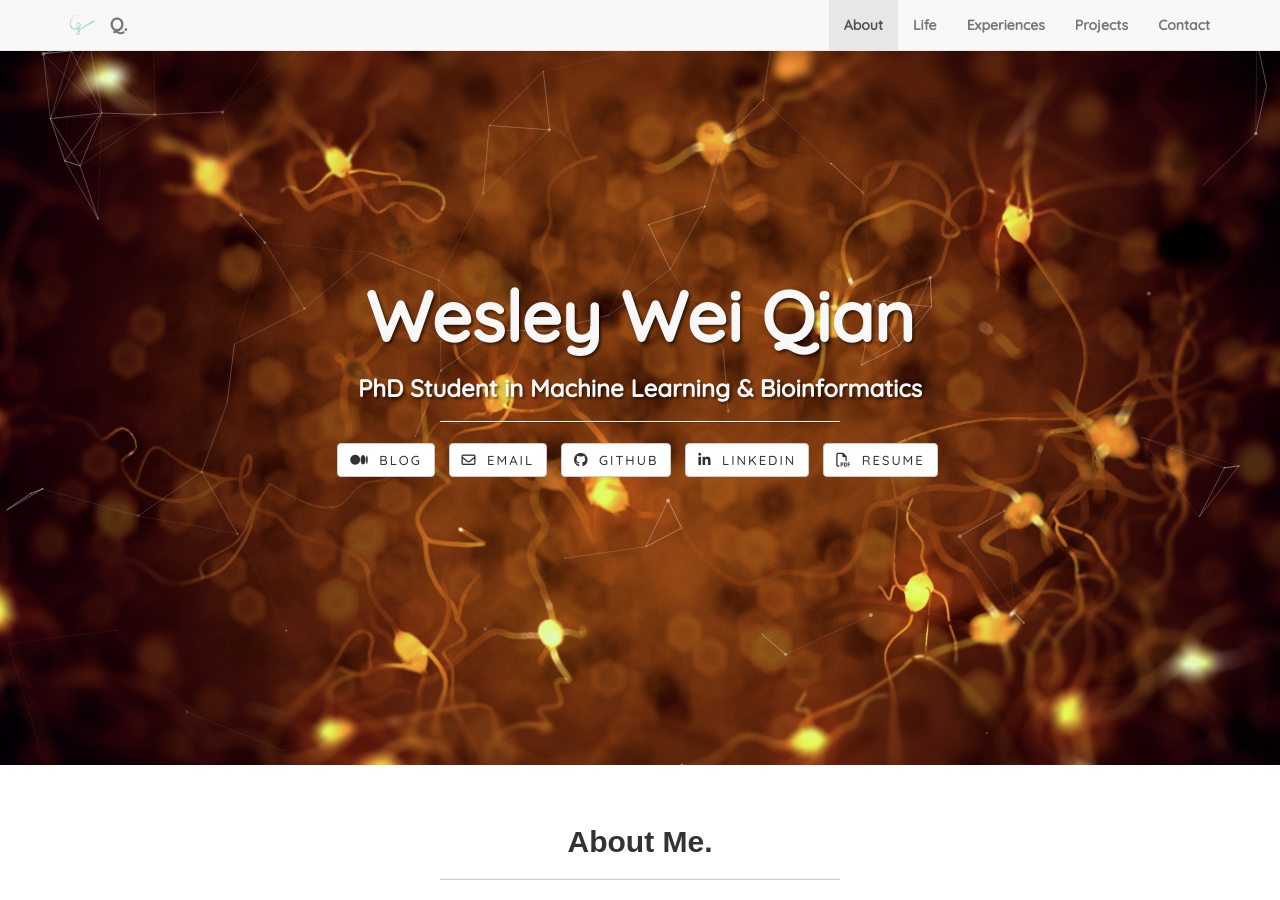
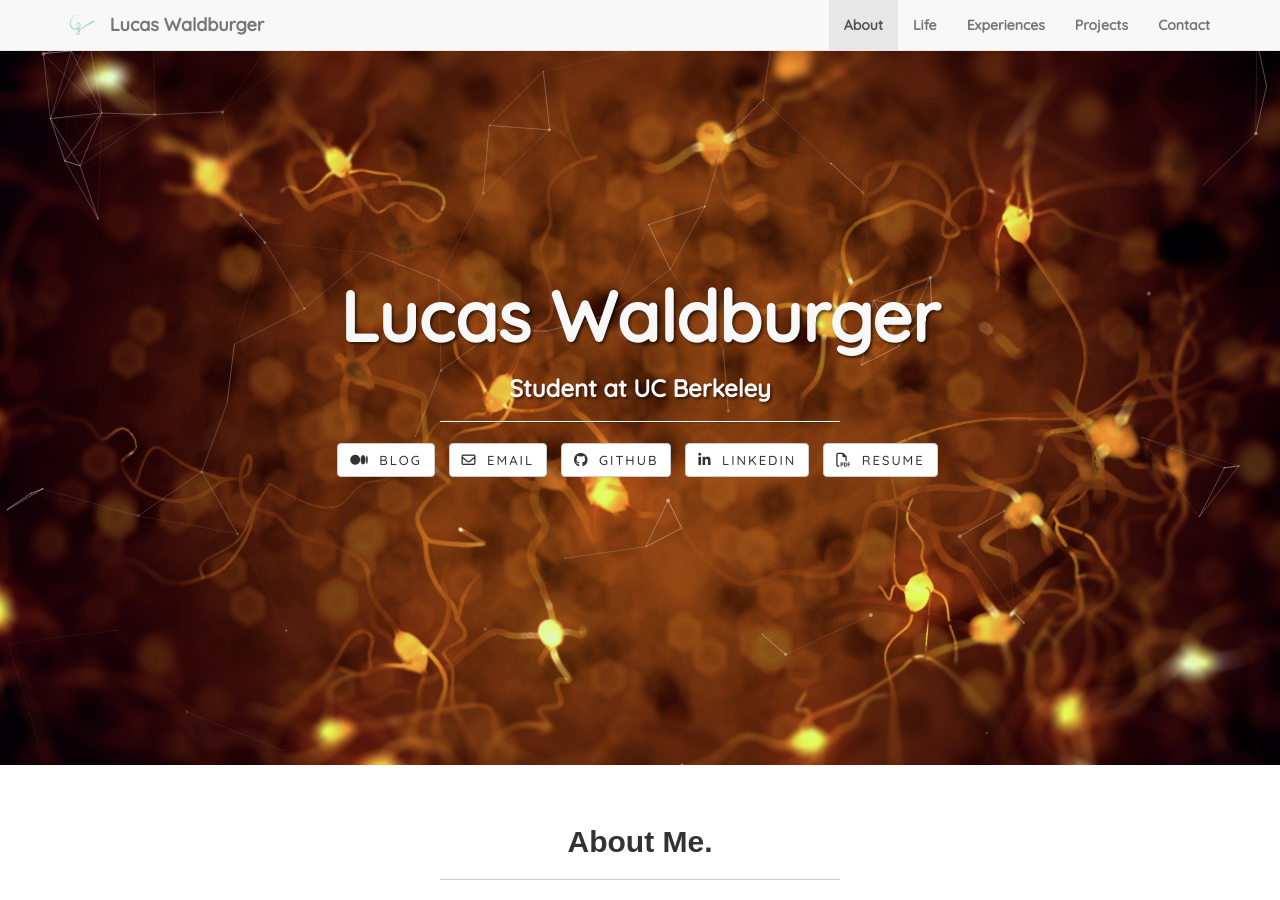
Before and after one commit to lucaswaldburger/lucaswaldburger.github.io, a Jekyll site: the page built from index.html, in a window 1280 px wide and 900 px high. Built offline with Jekyll 4.4.1, drawn with Linux system fonts in a browser that asks for light colours; nearby versions of some CDN libraries.

Commit message:
Update index.html

```diff
--- a/index.html
+++ b/index.html
@@ -1,7 +1,7 @@
 ---
 layout: default
-title: Q.
-head: Q.
-author: Wesley Wei Qian
-description: PhD Student in Machine Learning & Bioinformatics
+title: Lucas Waldburger
+head: Lucas Waldburger
+author: Lucas Waldburger
+description: Student at UC Berkeley
 ---
```
